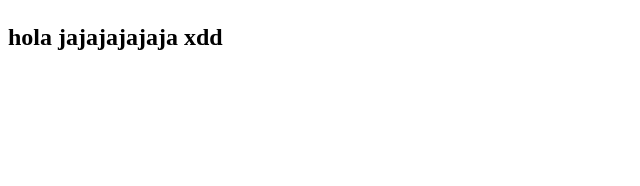
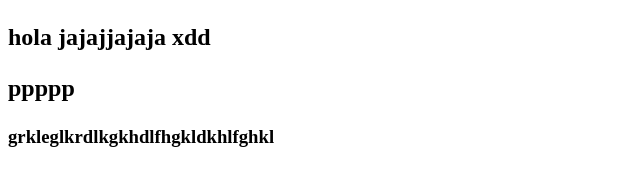
Before and after one commit to JuanN314/prueba-de-subida, a plain HTML site: page otro.html in a window 1280 px wide. Shown: the whole page, without its empty margins (0-640 px from the left). Drawn offline with Linux system fonts and the light colour scheme.

Commit message:
actualizado

```diff
--- a/otro.html
+++ b/otro.html
@@ -8,7 +8,9 @@
 <body>
     <h1>
         <h2>
-            <p>hola jajajajajaja xdd</p>
+            <p>hola jajajjajaja xdd</p>
+            <p>ppppp</p>
+            <h2><h3>grkleglkrdlkgkhdlfhgkldkhlfghkl</h3></h2>
         </h2>
     </h1>
 
```
